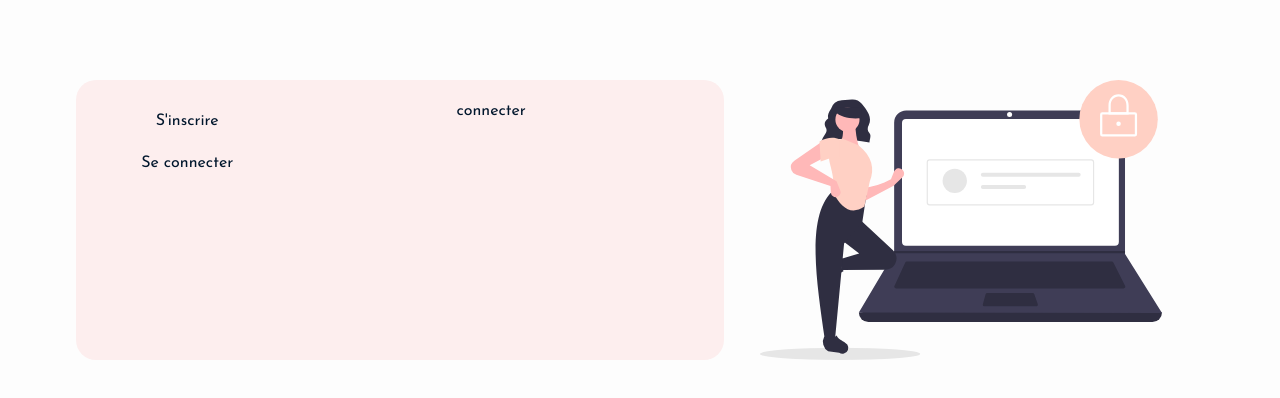
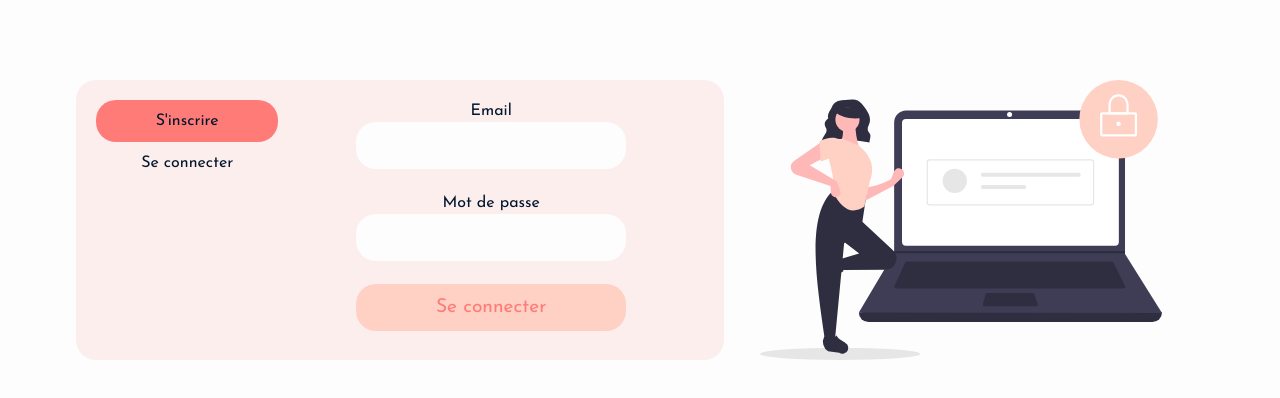
Before and after one commit to MHC32/mern-project-backend, a React (Create React App) app in the folder client/: page /profil in a window 1280 px wide. Shown: the top 398 px of the page. Built offline with nearby package versions, Linux system fonts and the light colour scheme.

Commit message:
log container forl 70 %

```diff
--- a/client/package.json
+++ b/client/package.json
@@ -7,6 +7,7 @@
     "@testing-library/jest-dom": "^6.6.3",
     "@testing-library/react": "^16.2.0",
     "@testing-library/user-event": "^13.5.0",
+    "axios": "^1.8.3",
     "react": "^19.0.0",
     "react-dom": "^19.0.0",
     "react-router-dom": "^7.3.0",
--- a/client/src/components/Log/SignInForm.js
+++ b/client/src/components/Log/SignInForm.js
@@ -1,11 +1,39 @@
-import React from 'react';
+import React, { useState } from "react";
+import axios from "axios";
 
 const SignInForm = () => {
-    return (
-        <div>
-            connecter
-        </div>
-    );
+  const [email, setEmail] = useState("");
+  const [password, setPassword] = useState("");
+
+  const handleLogin = (e) => {};
+  return (
+    <form action="" onSubmit={handleLogin} id="sign-up-form">
+      <label htmlFor="email">Email</label>
+      <br />
+      <input
+        type="text"
+        name="email"
+        id="email"
+        onChange={(e) => setEmail(e.target.value)}
+        value={email}
+      />
+      <div className="email error "></div>
+      <br />
+
+      <label htmlFor="password">Mot de passe</label>
+      <br />
+      <input
+        type="password"
+        name="password"
+        id="email"
+        onChange={(e) => setPassword(e.target.value)}
+        value={password}
+      />
+      <div className="password error"></div>
+      <br />
+      <input type="submit" value="Se connecter" />
+    </form>
+  );
 };
 
 export default SignInForm;
--- a/client/src/components/Log/index.js
+++ b/client/src/components/Log/index.js
@@ -1,31 +1,42 @@
-import React, {useState} from 'react';
-import SignUpForm from './SignUpForm';
-import SignInForm from './SignInForm';
+import React, { useState } from "react";
+import SignUpForm from "./SignUpForm";
+import SignInForm from "./SignInForm";
 
-const Log = () => {
-
-    const [signUpModal, setSignUpModal] = useState(true);
-    const [signInModal, setSignInModal] = useState(false);
+const Log = (props) => {
+  const [signUpModal, setSignUpModal] = useState(props.signUp);
+  const [signInModal, setSignInModal] = useState(props.signIn);
 
   const handleModals = (e) => {
-        if(e.target.id === 'register') {
-            setSignInModal(false)
-            setSignUpModal(true)
-        }else if (e.target.id === 'login'){
-            setSignUpModal(false)
-            setSignInModal(true)
+    if (e.target.id === "register") {
+      setSignInModal(false);
+      setSignUpModal(true);
+    } else if (e.target.id === "login") {
+      setSignUpModal(false);
+      setSignInModal(true);
     }
-    }
+  };
 
   return (
-        <div className='connection-form'>
-            <div className='form-container'>
+    <div className="connection-form">
+      <div className="form-container">
         <ul>
-                    <li onClick={handleModals} id='register'>S'inscrire</li>
-                    <li onClick={handleModals} id='login'>Se connecter</li>
+          <li
+            onClick={handleModals}
+            id="register"
+            className={signUpModal ? "active-btn" : null}
+          >
+            S'inscrire
+          </li>
+          <li
+            onClick={handleModals}
+            id="login"
+            className={signInModal ? "active-btn" : null}
+          >
+            Se connecter
+          </li>
         </ul>
-                {signUpModal && <SignInForm/> }
-                {signInModal && <SignUpForm/>}
+        {signUpModal && <SignInForm />}
+        {signInModal && <SignUpForm />}
       </div>
     </div>
   );
--- a/client/src/pages/Profil.js
+++ b/client/src/pages/Profil.js
@@ -5,7 +5,7 @@ const Profil = () => {
     return (
         <div className='profil-page'>
           <div className='log-container'>
-            <Log/>
+            <Log signIn={false} signUp={true}/>
             <div className='img-container'>
                 <img src='./img/log.svg' alt='img-log'/>
             </div>
```
Also changed, not shown: 2 other files (tests, documents, lock files or other folders). Lines whose indentation alone changed are shown as unchanged.
